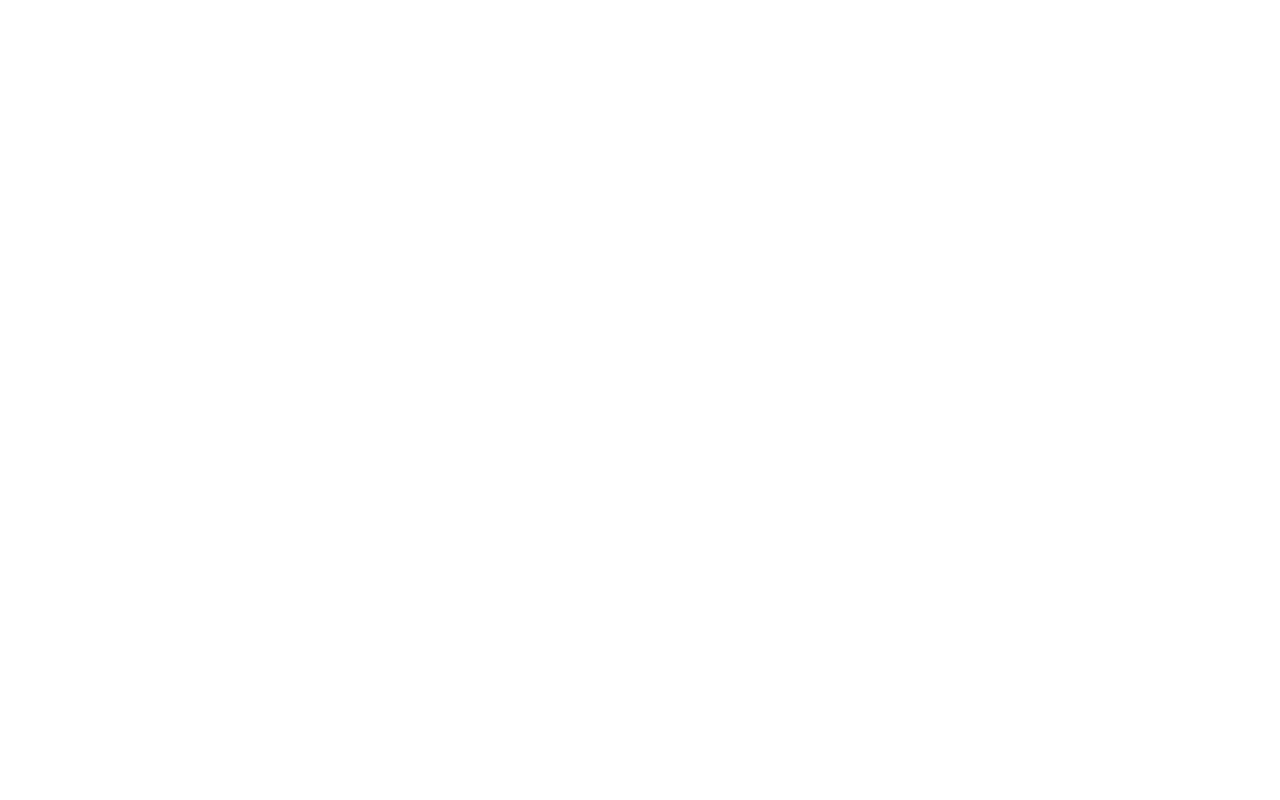
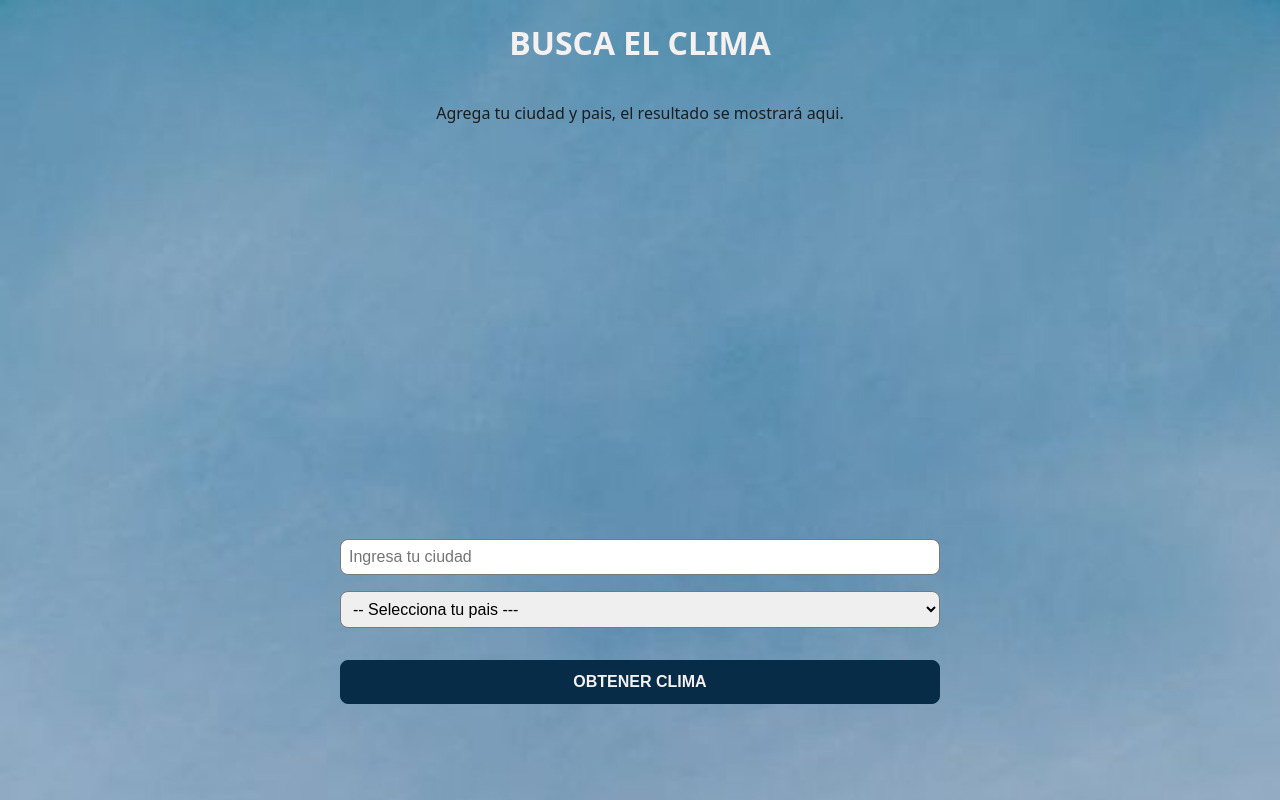
Before and after one commit to devchris03/weather, a plain HTML site: page index.html in a window 1280 px wide. Drawn offline with Linux system fonts and the light colour scheme.

Commit message:
style: Agrega estilo al proyecto

```diff
--- /dev/null
+++ b/css/style.css
@@ -0,0 +1,66 @@
+:root {
+    font-size: 16px;
+    --colorBlack: #1d1d1d;
+    --colorWhite: #f5f1f1;
+    --colorGray: #7a7979;
+    --colorBlue: #062c48;
+}
+
+body {
+    margin: 0px;
+    block-size: 100vh;
+    background-image: url(../img/sky.jpg);
+    background-repeat: no-repeat;
+    background-size: cover;
+    font-family: system-ui, -apple-system, BlinkMacSystemFont, 'Segoe UI', Roboto, Oxygen, Ubuntu, Cantarell, 'Open Sans', 'Helvetica Neue', sans-serif;
+    text-align: center;
+    color: var(--colorBlack);
+}
+
+input,
+select {
+    border: 1px solid var(--colorGray);
+}
+
+.main {
+    display: grid;
+    grid-template-rows: auto 1fr auto;
+
+    block-size: 100%;
+    padding-inline: 1rem;
+    max-inline-size: 37.5rem;
+    margin-inline: auto;
+}
+
+.title {
+    color: var(--colorWhite);
+    text-transform: uppercase;
+}
+
+.form {
+    padding-block: 2rem 5rem;
+}
+
+.commom {
+    display: block;
+    inline-size: 100%;
+    box-sizing: border-box;
+    padding: .5rem;
+    border-radius: .5rem;
+    margin-block-end: 1rem;
+    font-size: 1rem;
+}
+
+
+
+
+.submit {
+    background: var(--colorBlue);
+    border-color: var(--colorBlue);
+    color: var(--colorWhite);
+    font-weight: 700;
+    cursor: pointer;
+    padding-block: .75rem;
+    margin-block-start: 2rem;
+    text-transform: uppercase;
+}
--- a/index.html
+++ b/index.html
@@ -3,9 +3,29 @@
 <head>
     <meta charset="UTF-8">
     <meta name="viewport" content="width=device-width, initial-scale=1.0">
+    <link rel="stylesheet" href="./css/style.css">
     <title>Buscar Clima</title>
 </head>
 <body>
-
+    <main class="main">
+        <h1 class="title">Busca el clima</h1>
+        <section class="result" id="result">
+            <p>Agrega tu ciudad y pais, el resultado se mostrará aqui.</p>
+        </section>
+        <form action="" class="form" id="form">
+            <input type="text" id="ciudad" class="commom" name="ciudad" placeholder="Ingresa tu ciudad">
+            <select id="pais" class="commom">
+                <option disabled selected value="">-- Selecciona tu pais ---</option>
+                <option value="AR">Argentina</option>
+                <option value="CO">Colombia</option>
+                <option value="CR">Costa Rica</option>
+                <option value="ES">España</option>
+                <option value="US">Estados Unidos</option>
+                <option value="MX">México</option>
+                <option value="PE">Perú</option>
+            </select>
+            <input type="submit" value="Obtener Clima" class="commom submit" id="submit" aria-label="Click para obtener resultado del clima">
+        </form>
+    </main>
 </body>
 </html>
```
Also changed, not shown: img/sky.jpg (added).
